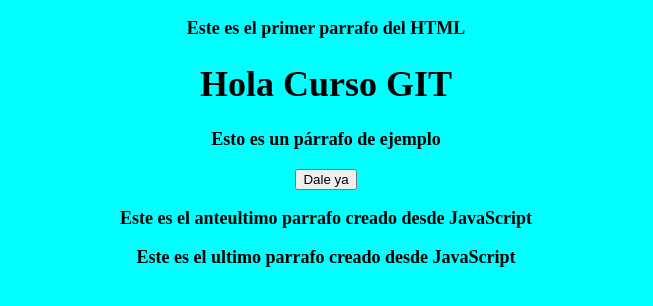
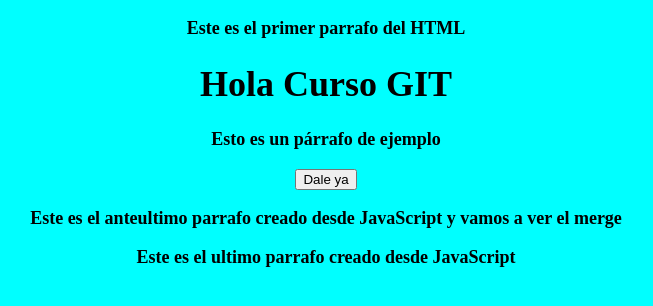
Before and after one commit to santisaucedo/ProyectoGIT, a plain HTML site: page index.html in a window 1280 px wide. Shown: the whole page, without its empty margins (314-967 px from the left). Drawn offline with Linux system fonts and the light colour scheme.

Commit message:
Modificacion Merge

```diff
--- a/index.html
+++ b/index.html
@@ -15,7 +15,7 @@
 <input type="button"
 onclick="saludo()" value="Dale ya">
 
-<p>Este es el anteultimo parrafo creado desde JavaScript</p>
+<p>Este es el anteultimo parrafo creado desde JavaScript y vamos a ver el merge</p>
 <p>Este es el ultimo parrafo creado desde JavaScript</p>
 
 </body>
```
